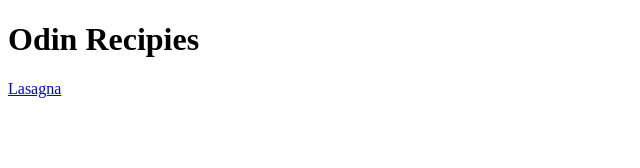
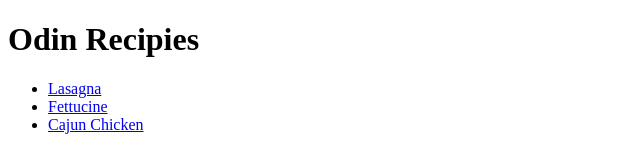
Before and after one commit to chunter8382/odin-recipes, a plain HTML site: page index.html in a window 1280 px wide. Shown: the whole page, without its empty margins (0-640 px from the left). Drawn offline with Linux system fonts and the light colour scheme.

Commit message:
Update index.html to include additional recipies in an unordered list

```diff
--- a/index.html
+++ b/index.html
@@ -9,6 +9,11 @@
 <body>
     <h1>Odin Recipies</h1>
 
-    <a href="./recipes/lasagna.html">Lasagna</a>
+    <ul>
+        <li><a href="./recipes/lasagna.html">Lasagna</a></li>
+        <li><a href="./recipes/fettuccine.html">Fettucine</a></li>
+        <li><a href="./recipes/cajun_chicken.html">Cajun Chicken</a></li>
+    </ul>
+
 </body>
 </html>
```
